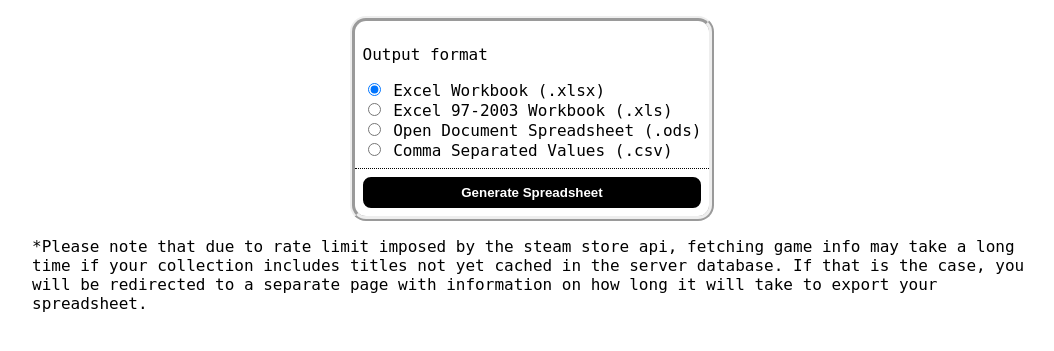
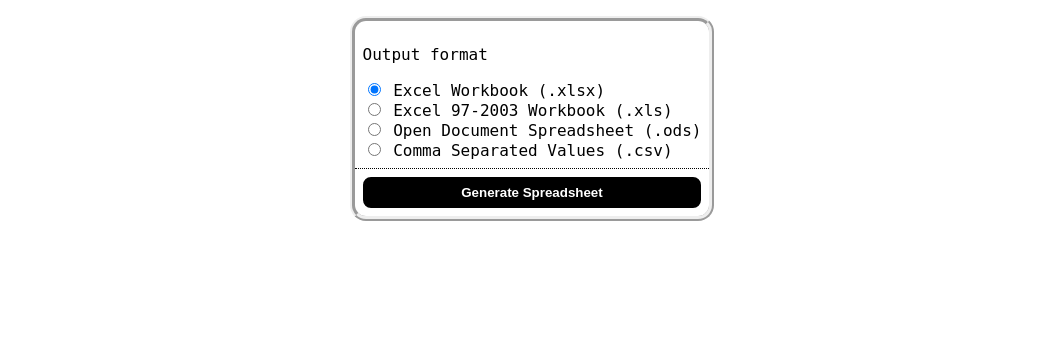
Before and after one commit to rmmbear/steam-games-exporter, a Flask app: page /tools/steam-games-exporter/export in a window 1280 px wide. Shown: the top 351 px of the page, without its empty margins (108-1162 px from the left). Run offline with Flask 2, Linux system fonts and the light colour scheme; the visitor is signed in with stand-in values (Sample User, id 1).

Commit message:
Remove irrelevant (for now) sections (for now)

```diff
--- a/templates/export-config.html
+++ b/templates/export-config.html
@@ -20,16 +20,8 @@
             <label for="format-csv">Comma Separated Values (.csv)</label>
         </div>
     </div>
-    <!--
-    <div class="input-group">
-        <input type="checkbox" name="include-gameinfo" id="gameinfo" checked>
-        <label class="input-label" for="gameinfo">Include game info*</label>
-    </div>
-    -->
     <div class="input-group button-group">
         <button type="submit">Generate Spreadsheet</button>
     </div>
 </form>
-<p>*Please note that due to rate limit imposed by the steam store api, fetching game info may take a long time if your collection includes titles not yet cached in the server database. If that is the case, you will be redirected to a separate page with information on how long it will take to export your spreadsheet.
-</p>
 {% endblock %}
```
